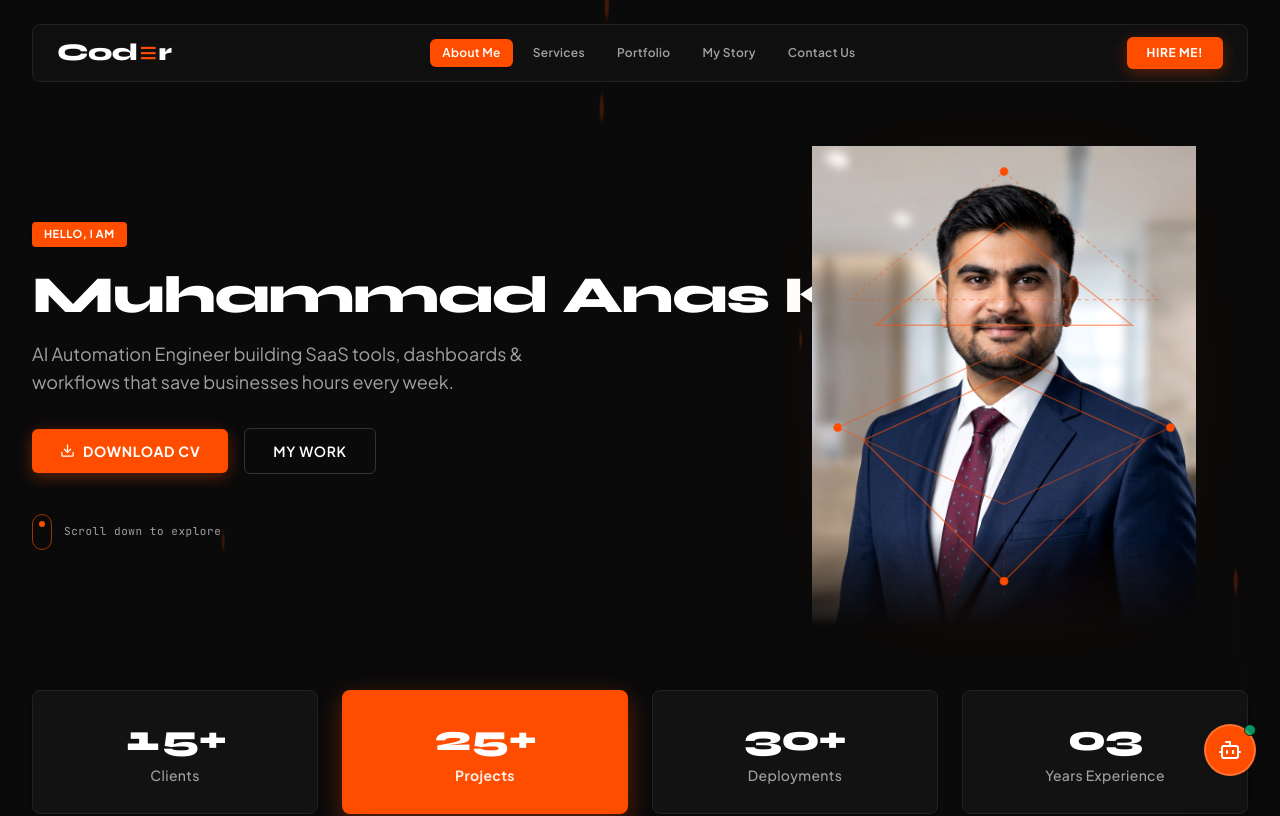
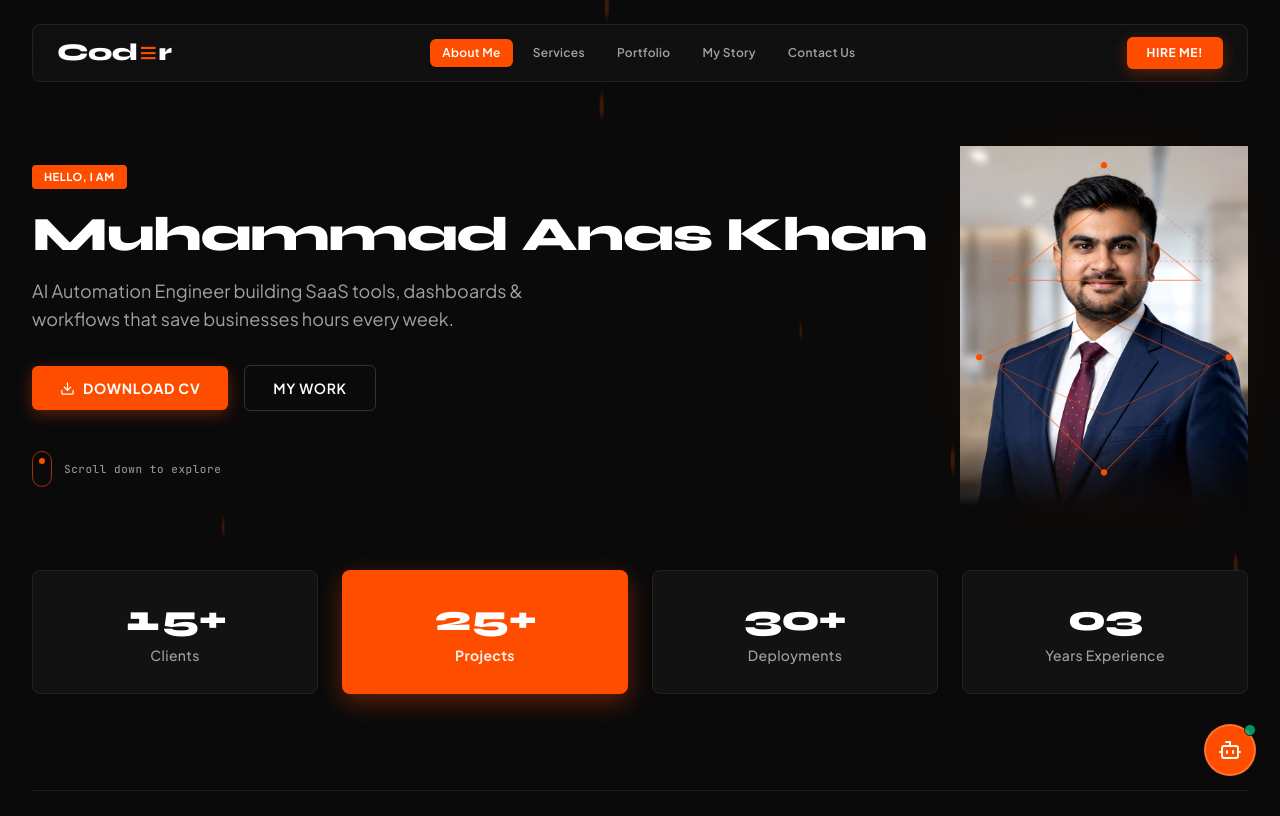
Before and after one commit to AnasKhan2310/Portfolio-website, a React (Vite) app: page / in a window 1280 px wide. Shown: the top 816 px of the page. Built offline with nearby package versions, Linux system fonts and the light colour scheme.

Commit message:
style: adjust hero section layout for name visibility
Increase the column span for the hero content to ensure the name "Muhammad Anas Khan" remains on a single line and adjusts font sizes for better responsiveness.

```diff
--- a/src/App.tsx
+++ b/src/App.tsx
@@ -442,18 +442,18 @@ Detailed Project Portfolio:
         {/* HERO SECTION (Matches the prominent hero split with geometric wireframe) */}
         {/* ========================================================================= */}
         <section id="about" className="relative pt-12 sm:pt-16 pb-16 lg:pb-24">
-          <div className="grid grid-cols-1 lg:grid-cols-12 gap-10 lg:gap-8 items-center">
+          <div className="grid grid-cols-1 lg:grid-cols-12 gap-8 lg:gap-6 items-center">
 
-            {/* Left Hero Content */}
-            <div className="lg:col-span-7 flex flex-col items-start text-left">
+            {/* Left Hero Content - Expanded column so name has ample space */}
+            <div className="lg:col-span-8 flex flex-col items-start text-left z-20">
 
               {/* Badge: "Hello, I am" */}
               <div className="inline-block bg-[#FF4D00] text-white text-[11px] font-bold uppercase tracking-wider px-3 py-1 rounded-sm mb-4 shadow-sm">
                 Hello, I am
               </div>
 
-              {/* Title: Muhammad Anas Khan (Single line) */}
-              <h1 className="text-3xl sm:text-4xl md:text-5xl lg:text-[44px] xl:text-[52px] font-extrabold text-white font-syne tracking-tight leading-tight mb-3 whitespace-nowrap">
+              {/* Title: Muhammad Anas Khan (Fully visible single-line heading) */}
+              <h1 className="text-3xl sm:text-4xl md:text-[40px] lg:text-[40px] xl:text-[48px] font-extrabold text-white font-syne tracking-tight leading-tight mb-3 whitespace-nowrap">
                 Muhammad Anas Khan
               </h1>
 
@@ -490,10 +490,10 @@ Detailed Project Portfolio:
 
             </div>
 
-            {/* Right Hero Visual - Portrait Transparent Cutout with Geometric Polygonal Lines Overlay */}
-            <div className="lg:col-span-5 relative flex justify-center items-center">
+            {/* Right Hero Visual - Compact, proportional portrait picture */}
+            <div className="lg:col-span-4 relative flex justify-center lg:justify-end items-center z-10">
 
-              <div className="relative w-72 sm:w-80 md:w-96 aspect-[4/5] flex items-center justify-center group">
+              <div className="relative w-52 sm:w-60 md:w-64 lg:w-72 aspect-[4/5] flex items-center justify-center group">
 
                 {/* Subtle ambient back-glow behind portrait */}
                 <div className="absolute inset-0 bg-radial from-[#FF4D00]/20 via-[#FF4D00]/5 to-transparent blur-2xl pointer-events-none" />
```
